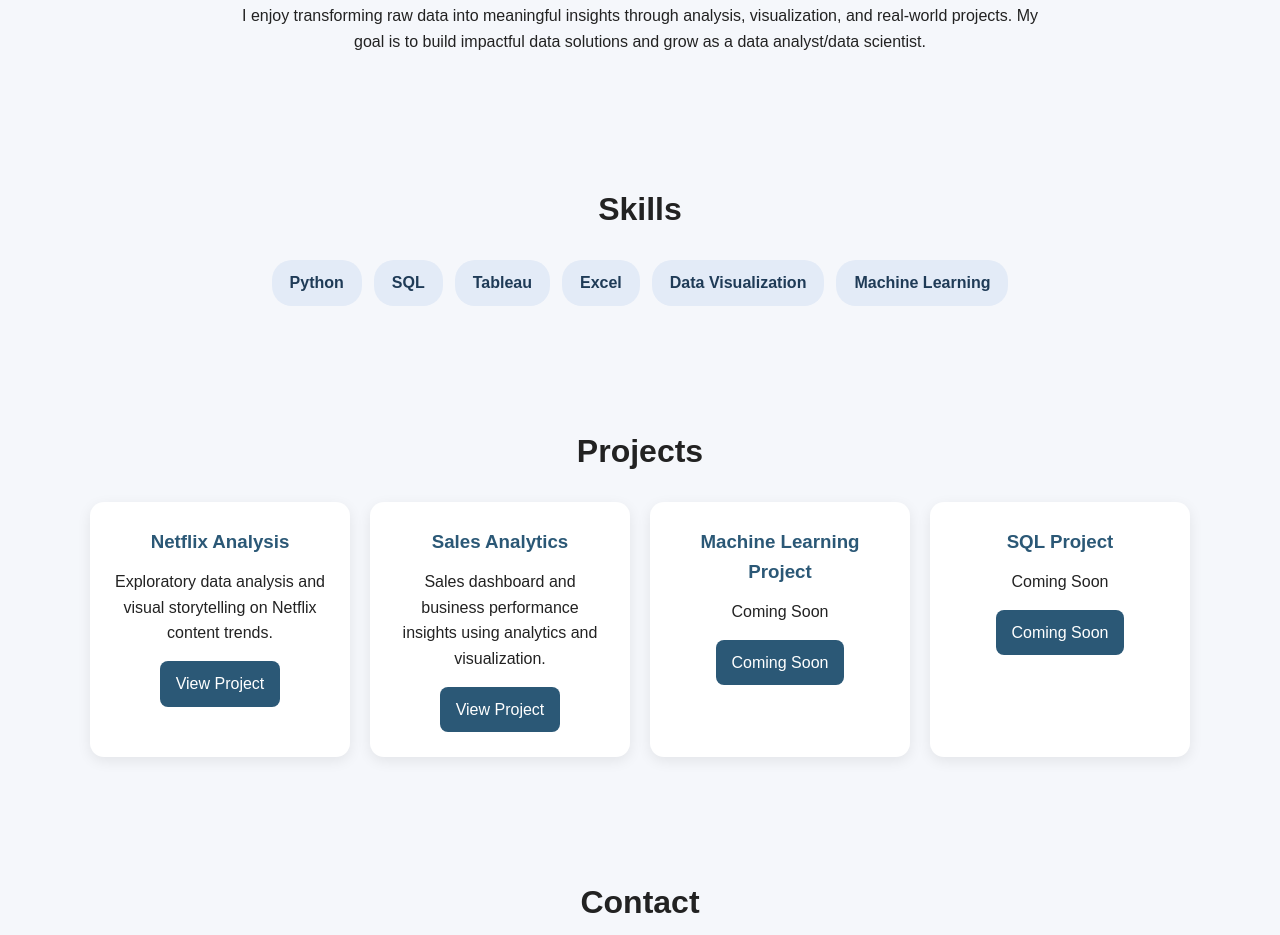
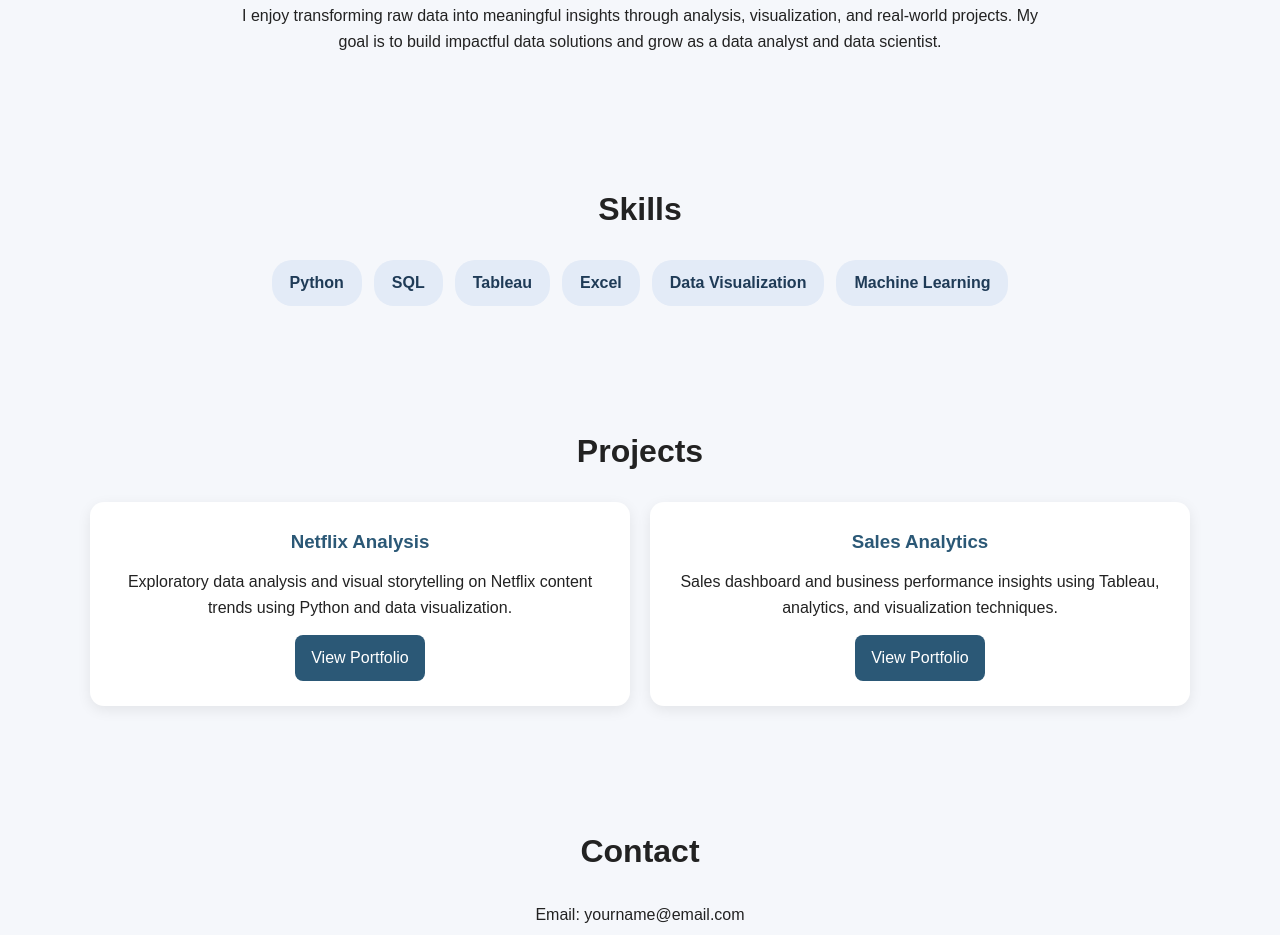
Before and after one commit to bindhusaahithi/bindhusaahithi.github.io, a plain HTML site: page index.html in a window 1280 px wide. Shown: the part 574-1509 px from the top of the page. Drawn offline with Linux system fonts and the light colour scheme.

Commit message:
Revise project details and update links in index.html
Updated project descriptions and links in the portfolio.

```diff
--- a/index.html
+++ b/index.html
@@ -15,6 +15,7 @@
         I am a Data Science graduate student passionate about data analysis, dashboards,
         business insights, and storytelling with data using Python, SQL, Tableau, and Excel.
       </p>
+
       <div class="hero-buttons">
         <a href="https://github.com/bindhusaahithi" target="_blank" class="btn">GitHub</a>
         <a href="https://www.linkedin.com/" target="_blank" class="btn btn-outline">LinkedIn</a>
@@ -27,7 +28,7 @@
     <p>
       I enjoy transforming raw data into meaningful insights through analysis,
       visualization, and real-world projects. My goal is to build impactful
-      data solutions and grow as a data analyst/data scientist.
+      data solutions and grow as a data analyst and data scientist.
     </p>
   </section>
 
@@ -49,33 +50,17 @@
       <div class="card">
         <h3>Netflix Analysis</h3>
         <p>
-          Exploratory data analysis and visual storytelling on Netflix content trends.
+          Exploratory data analysis and visual storytelling on Netflix content trends using Python and data visualization.
         </p>
-        <a href="https://github.com/bindhusaahithi/Netflix-Analysis" target="_blank">View Project</a>
+        <a href="https://bindhusaahithi.github.io/Netflix-Analysis" target="_blank">View Portfolio</a>
       </div>
 
       <div class="card">
         <h3>Sales Analytics</h3>
         <p>
-          Sales dashboard and business performance insights using analytics and visualization.
+          Sales dashboard and business performance insights using Tableau, analytics, and visualization techniques.
         </p>
-        <a href="https://github.com/bindhusaahithi/Sales-Analytics" target="_blank">View Project</a>
-      </div>
-
-      <div class="card">
-        <h3>Machine Learning Project</h3>
-        <p>
-          Coming Soon
-        </p>
-        <a href="#">Coming Soon</a>
-      </div>
-
-      <div class="card">
-        <h3>SQL Project</h3>
-        <p>
-          Coming Soon
-        </p>
-        <a href="#">Coming Soon</a>
+        <a href="https://bindhusaahithi.github.io/Sales-Analytics" target="_blank">View Portfolio</a>
       </div>
     </div>
   </section>
@@ -83,8 +68,18 @@
   <section class="contact container">
     <h2>Contact</h2>
     <p>Email: yourname@email.com</p>
-    <p>GitHub: <a href="https://github.com/bindhusaahithi" target="_blank">github.com/bindhusaahithi</a></p>
-    <p>LinkedIn: <a href="https://www.linkedin.com/" target="_blank">Add your LinkedIn link</a></p>
+    <p>
+      GitHub:
+      <a href="https://github.com/bindhusaahithi" target="_blank">
+        github.com/bindhusaahithi
+      </a>
+    </p>
+    <p>
+      LinkedIn:
+      <a href="https://www.linkedin.com/" target="_blank">
+        Add your LinkedIn link
+      </a>
+    </p>
   </section>
 
   <footer>
```
